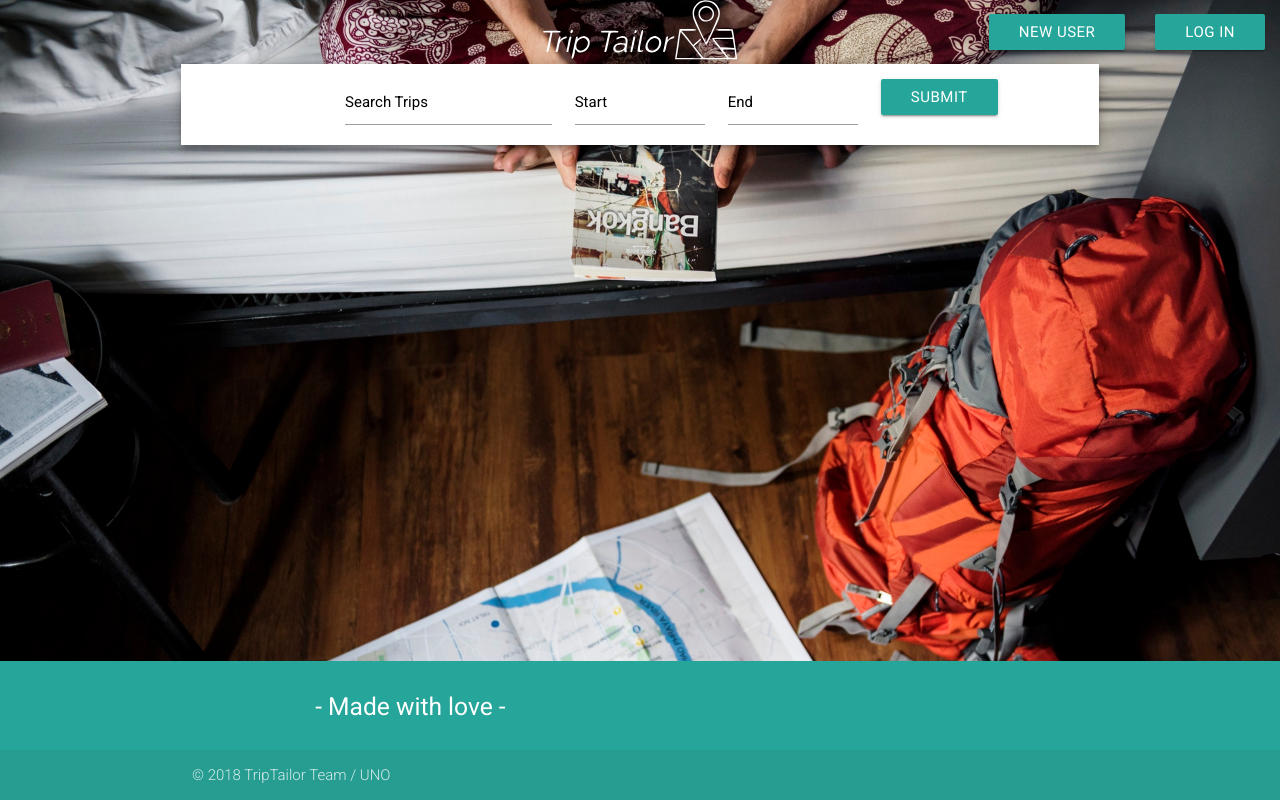
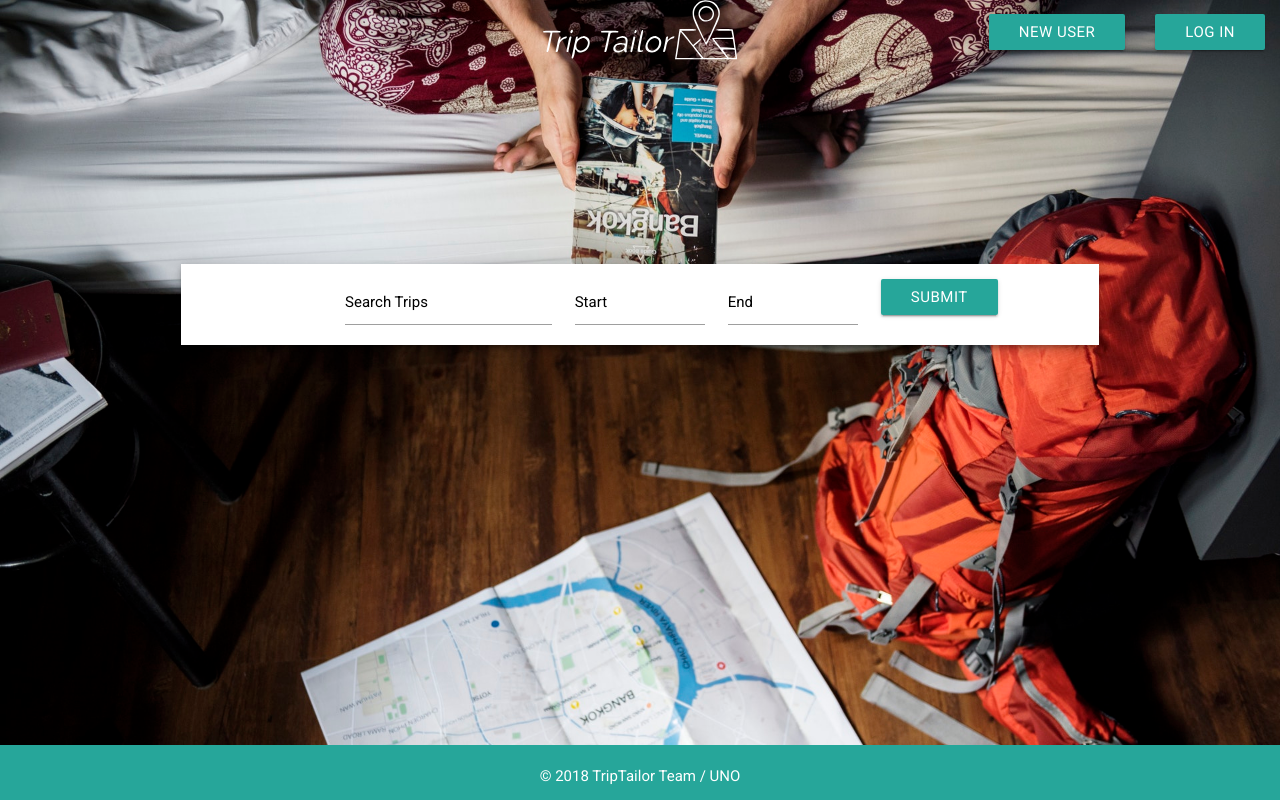
Before and after one commit to MitchellSlavik/TripTailor, a Django app: template triptailor/templates/triptailor/home.html in a window 1280 px wide. Run offline with Django 3.2, Linux system fonts and the light colour scheme; the template is opened without the code that fills it, so the values that code supplies are empty.

Commit message:
Styled search bar and footer

```diff
--- a/triptailor/templates/triptailor/base-template.html
+++ b/triptailor/templates/triptailor/base-template.html
@@ -46,19 +46,8 @@
     {% endblock main %}
   </main>
 
-  <footer class="page-footer teal lighten-1">
-    <div class="container">
-      <div class="row">
-        <div class="col s12 m8 l6">
-          <h5 class="white-text center"> - Made with love -</h5>
-        </div>
-      </div>
-    </div>
-    <div class="footer-copyright">
-      <div class="container">
-        © 2018 TripTailor Team / UNO
-      </div>
-    </div>
+  <footer class="page-footer teal lighten-1" style="text-align: center; padding-bottom: 1%;">
+     © 2018 TripTailor Team / UNO
   </footer>
 
   {% block scripts %}
--- a/triptailor/templates/triptailor/home.html
+++ b/triptailor/templates/triptailor/home.html
@@ -18,5 +18,7 @@
         $('nav').removeClass('teal darken-1');
         $('nav').addClass("transparent z-depth-0");
         $("#trip_label, #start_date_label, #end_date_label").addClass('black-text');
+        $('.centerSearchBar').addClass('col s12 m6');
+        $('.centerSearchBar').css({"float":"none", "margin":"200px auto","width":"auto","height":"auto"});
     </script>
 {% endblock scripts %}
--- a/triptailor/templates/triptailor/searchbar-template.html
+++ b/triptailor/templates/triptailor/searchbar-template.html
@@ -8,6 +8,8 @@
 
 {% block main %}
 <div class="container">
+    <div class="row">
+        <div class="centerSearchBar">
             <div class="row z-depth-3" id="searchBar">
                     <!-- teal lighten-3 z-depth-3 -->
                     <form method="GET" action="{% url 'searchTrip'%}">
@@ -32,6 +34,10 @@
                 </div>
         </div>
 
+    </div>
+</div>
+
+
     {% block belowSearch %}
     {% endblock belowSearch %}
 {% endblock main %}
```
Also changed, not shown: triptailor/static/triptailor/home.css (line endings or trailing spaces). Lines whose indentation alone changed are shown as unchanged.
